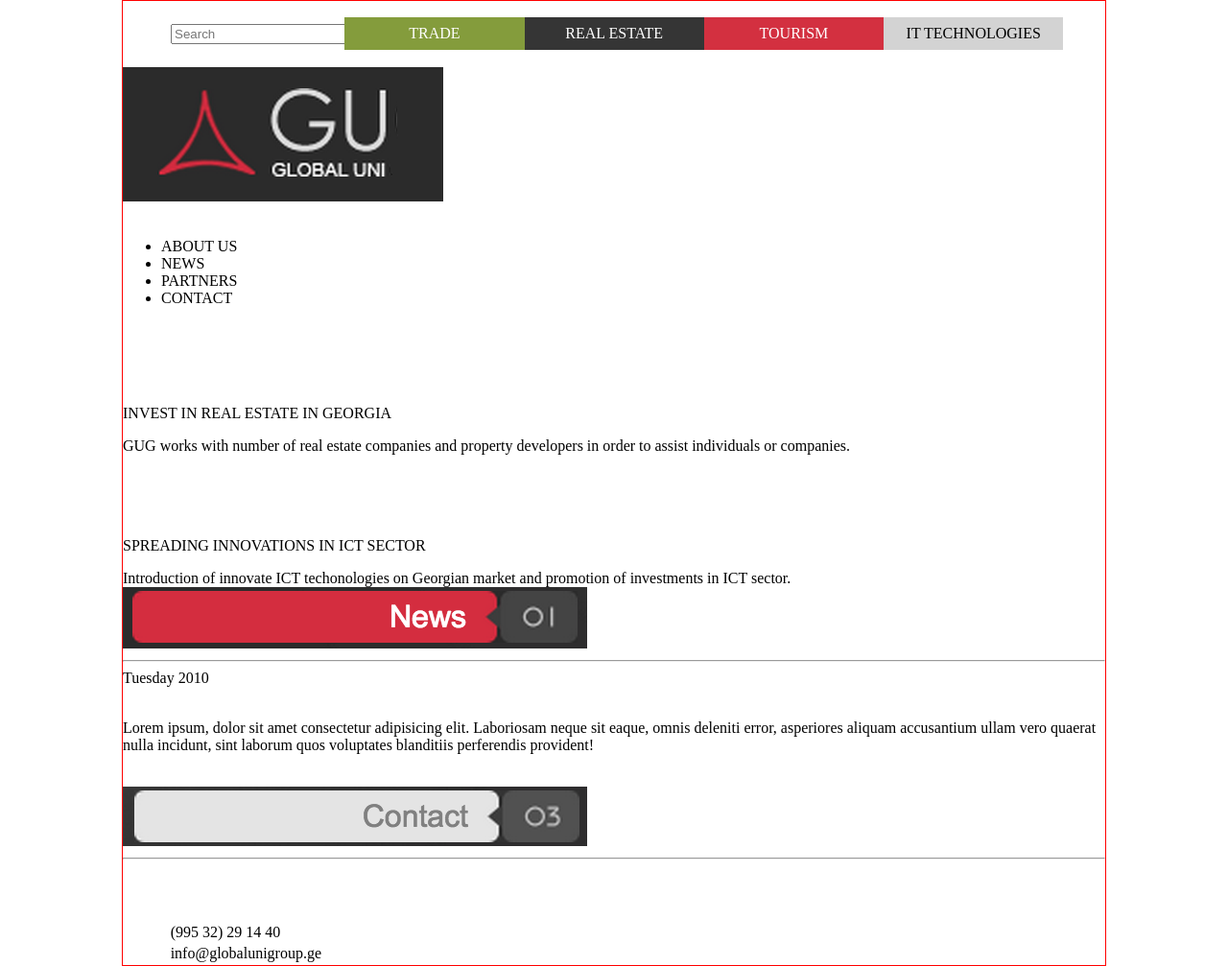
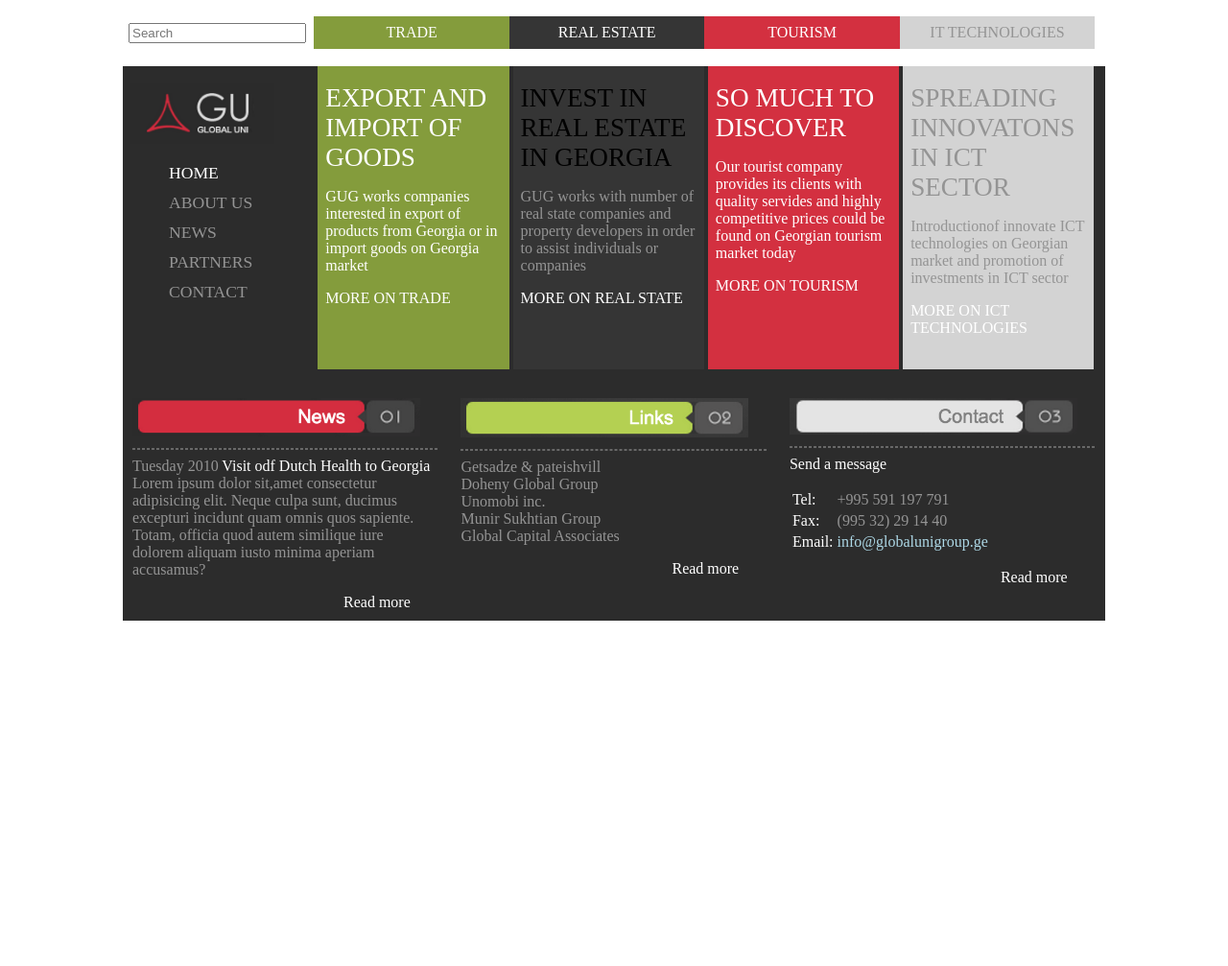
Before and after one commit to EdwardArSan/pw12132233, a plain HTML site: page practica03/index.html in a window 1280 px wide. Shown: the whole page at 96% size. After the commit the page ends 800 px from the top, so only its background shows below. Drawn offline with Linux system fonts and the light colour scheme.

Commit message:
Practica03 css - estructura

```diff
--- a/practica03/css/estilos.css
+++ b/practica03/css/estilos.css
@@ -2,14 +2,27 @@ body{
     font-size: 16px;
     max-width: 1024px;
     margin: 0px auto;
-    border: 1px solid red;
+
 }
 header nav ul li{
     width: 17.0%;
     display: inline-block;
-    padding: 8px 10px;
+    padding: 8px 14px;
     text-align: center;
     /*border: 1px solid blue;*/
+}
+header{
+    margin-left: -48px; /*38px*/
+}
+footer article{
+    width: 31.1%;
+    display: inline-block;
+    vertical-align: top;
+    margin-top: 20px;
+    padding: 10px ;
+}
+footer img{
+    width: 300px;
 }
 header nav ul li:nth-child(2){
     background: #849C3C;
@@ -25,6 +38,60 @@ header nav ul li:nth-child(4){
 header nav ul li:nth-child(5){
     background: lightgray;
 }
+section, footer{
+    background: #2c2c2c;
+}
+section article{
+    display: inline-block;
+    height: 280px;
+    vertical-align: top;
+    width: 17.9%;
+    padding: 18px 8px;
+}
+
+section article:nth-child(2){
+    background: #849C3C;
+}
+section article:nth-child(3){
+    background: #353535;
+}
+section article:nth-child(4){
+    background: #D33040;
+}
+section article:nth-child(5){
+    background: lightgray;
+}
+hr{
+    border-style: dashed;
+    color: #94949494;
+}
+section article img{
+    width: 150px;
+
+}
+section article ul{
+    list-style: none;
+}
+section article ul li{
+    margin-bottom: 10px;
+}
+.letra-azul{
+    color: lightblue;
+}
 .letra-blanca{
     color: white;
 }
+
+.letra-gris{
+    color: #949494;
+}
+
+.tam-menu-lateral{
+    font-size: 1.1em;
+}
+.tam-tarjetas{
+    font-size: 1.7em;
+}
+.read-more{
+    margin-left: 220px;
+}
--- a/practica03/index.html
+++ b/practica03/index.html
@@ -1,105 +1,297 @@
 <!DOCTYPE html>
-<html lang="en">
+
+<html lang="es">
+
 <head>
+
     <meta charset="UTF-8">
+
     <meta name="viewport" content="width=device-width, initial-scale=1.0">
-    <title>Pagina HTML del curso</title>
+
+    <title>Práctica 03</title>
+
     <link rel="stylesheet" href="css/estilos.css">
+
 </head>
+
 <body>
+
     <header>
+
         <nav>
+
             <ul>
+
                 <li>
-                    <input type="search" placeholder="Search">
+
+                    <input type ="search" placeholder="Search">
+
                 </li>
+
                 <li class="letra-blanca">TRADE</li><li class="letra-blanca">REAL ESTATE</li><li class="letra-blanca">TOURISM</li><li class="letra-gris">IT TECHNOLOGIES</li>
+
             </ul>
+
         </nav>
+
     </header>
+
+
+
     <section>
+
         <article>
+
             <img src="img/gu_logo.png" alt="Logo GU">
+
+
+
             <ul>
+
                 <li class="letra-blanca tam-menu-lateral">HOME</li>
+
                 <li class="letra-gris tam-menu-lateral">ABOUT US</li>
-                <li class="letra-gris tam-menu-lateral"> NEWS </li>
+
+                <li class="letra-gris tam-menu-lateral">NEWS</li>
+
                 <li class="letra-gris tam-menu-lateral">PARTNERS</li>
-                <li class="letra-gris tam-menu-lateral">CONTACT</li>
+
+                <li class="letra-gris tam-menu-lateral" >CONTACT</li>
+
             </ul>
+
         </article>
+
         <article>
-            <span class="letra-blanca tam-menu-tarjeta">EXPORT AND IMPORT OF GOODS</span>
+
+            <span class="letra-blanca tam-tarjetas">EXPORT AND IMPORT OF GOODS</span>
+
             <p></p>
-            <span class="letra-blanca">GUG works companies interested in export of products from Georgia
-                or in import goods on Goergian market.
+
+            <span class="letra-blanca">
+
+            GUG works companies interested in export of products from Georgia or in
+
+            import goods on Georgia market
+
             </span>
+
             <p></p>
-            <span class="letra-blanca">MORE ON TRADE</span>
+
+            <span class="letra-blanca nito">
+
+                MORE ON TRADE
+
+            </span>
+
         </article>
+
         <article>
-            <span class="letra-gris tam-menu-tarjeta">INVEST IN REAL ESTATE IN GEORGIA</span>
+
+
+
+                <span class="letra gris tam-tarjetas">
+
+                    INVEST IN REAL ESTATE IN GEORGIA
+
+                </span>
+
+                <P></P>
+
+                <span class="letra-gris">
+
+                    GUG works with number of real state companies and property developers
+
+                    in order to assist individuals or companies
+
+                </span>
+
                 <p></p>
-            <span class="letra-gris"> GUG works with number of real estate companies and property
-                developers in order to assist individuals or companies.
+
+                <span class="letra-blanca nito">
+
+                    MORE ON REAL STATE
+
                 </span>
+
+        </article>
+
+        <article>
+
+            <span class="letra-blanca tam-tarjetas">
+
+                SO MUCH TO DISCOVER
+
+            </span>
+
             <p></p>
-            <span class="letra-blanca">MORE ON REAL ESTATE</span>
+
+        <span class="letra-blanca">
+
+            Our tourist company provides its clients with quality servides and
+
+            highly competitive prices could be found on Georgian tourism market
+
+            today
+
+        </span>
+
+        <p></p>
+
+        <span class="letra-blanca nito">
+
+            MORE ON TOURISM
+
+        </span>
+
         </article>
+
         <article>
-            <span class="letra-blanca">our tourist company provides
-                its clients with quiality services and hihgly competitive
-                prices could be found on Georgian tourism market today.
+
+            <span class="letra-gris tam-tarjetas">
+
+                SPREADING INNOVATONS IN ICT SECTOR
+
             </span>
+
             <p></p>
-            <span class="letra-blanca nito">MORE ON TOURISM</span>
+
+            <span class="letra-gris">
+
+                Introductionof innovate ICT technologies on Georgian market and
+
+                promotion of investments in ICT sector
+
+
+
+            </span>
+
+            <p>
+
+            </p>
+
+            <span class="letra-blanca nito">
+
+                MORE ON ICT TECHNOLOGIES
+
+            </span>
+
         </article>
+
+    </section>
+
+    <footer>
+
         <article>
-            <span class="letra-gris tam-tarjetas">SPREADING INNOVATIONS IN ICT SECTOR</span>
+
+            <img src="img/news_rojo.png" alt="News">
+
+            <hr>
+
+            <span class="letra-gris">
+
+                Tuesday 2010
+
+            </span>
+
+            <span class="letra-blanca"> Visit odf Dutch Health to Georgia</span>
+
+            <br>
+
+            <span class="letra-gris">
+
+                Lorem ipsum dolor sit,amet consectetur adipisicing elit.
+
+                 Neque culpa sunt, ducimus excepturi incidunt quam omnis quos sapiente.
+
+                Totam, officia quod autem similique iure dolorem aliquam iusto minima aperiam accusamus?</span>
+
                 <p></p>
-            <span class="letra-gris">Introduction of innovate ICT techonologies on Georgian
-                market and promotion of investments in ICT sector.
+
+                <span class="letra-blanca read-more">Read more</span>
+
+        </article>
+
+        <article>
+
+            <img src="img/news_verde.png" alt="Links">
+
+            <hr>
+
+            <span class="letra-gris">
+
+                Getsadze & pateishvill <br>
+
+                Doheny Global Group <br>
+
+                Unomobi inc. <br>
+
+                Munir Sukhtian Group <br>
+
+                Global Capital Associates
+
             </span>
-            <span class="letra-blanca nito">MORE ON ICT TECHONOLOGIES</span>
+
+            <p></p>
+
+            <span class="letra-blanca read-more">Read more</span>
+
         </article>
-    </section>
-    <footer>
+
         <article>
-        <img src="img/news_rojo.png" alt="News">
+
+            <img src="img/news_claro.png" alt="Contact">
+
             <hr>
-        <span class="letra-gris"> Tuesday 2010</span><p></p>
-        <span class="letra-blanca">Visit of Dutch Health to Georgia.</span>
-        <br>
-        <span class="letra-gris">
-            Lorem ipsum, dolor sit amet consectetur adipisicing elit. Laboriosam neque sit eaque, omnis deleniti error, asperiores aliquam accusantium ullam vero quaerat nulla incidunt, sint laborum quos voluptates blanditiis perferendis provident!
-        </span>
+
+            <span class="letra-blanca">Send a message</span>
+
             <p></p>
-        <span class="letra-blanca">
-            Read More
-        </span>
-        <article>
-            <img src="img/news_claro.png" alt="Contact">
-            <hr>
-            <span class="letra-blanca">Send a message</span>
+
+            <table>
+
+                <tbody>
+
+                    <tr>
+
+                        <td class="letra-blanca">Tel:</td>
+
+                        <td class="letra-gris"> +995 591 197 791</td>
+
+                    </tr>
+
+                    <tr>
+
+                        <td class="letra-blanca"> Fax:</td>
+
+                        <td class="letra-gris"> (995 32) 29 14 40</td>
+
+                    </tr>
+
+                    <tr>
+
+                        <td class="letra-blanca">Email:</td>
+
+                        <td class="letra-azul">info@globalunigroup.ge</td>
+
+                    </tr>
+
+
+
+                </tbody>
+
+            </table>
+
             <p></p>
-            <table>
-                <tbody>
-                    <tr>
-                        <td class="letra-blanca">Tel:</td>
-                        <td class="letra-blanca">+995 591 197 791</td>
-                    </tr>
-                    <tr>
-                        <td class="letra-blanca">Fax:</td>
-                        <td class="letra-gris">(995 32) 29 14 40</td>
-                    </tr>
-                    <tr>
-                        <td class=" letra-blanca">Email: </td>
-                        <td class="letra-azul">info@globalunigroup.ge</td>
-                    </tr>
-                </tbody>
-            </table>
+
+            <span class="letra-blanca read-more">Read more</span>
+
         </article>
-      </article>
+
     </footer>
+
+
+
 </body>
+
 </html>
```
Lines whose indentation alone changed are shown as unchanged.
